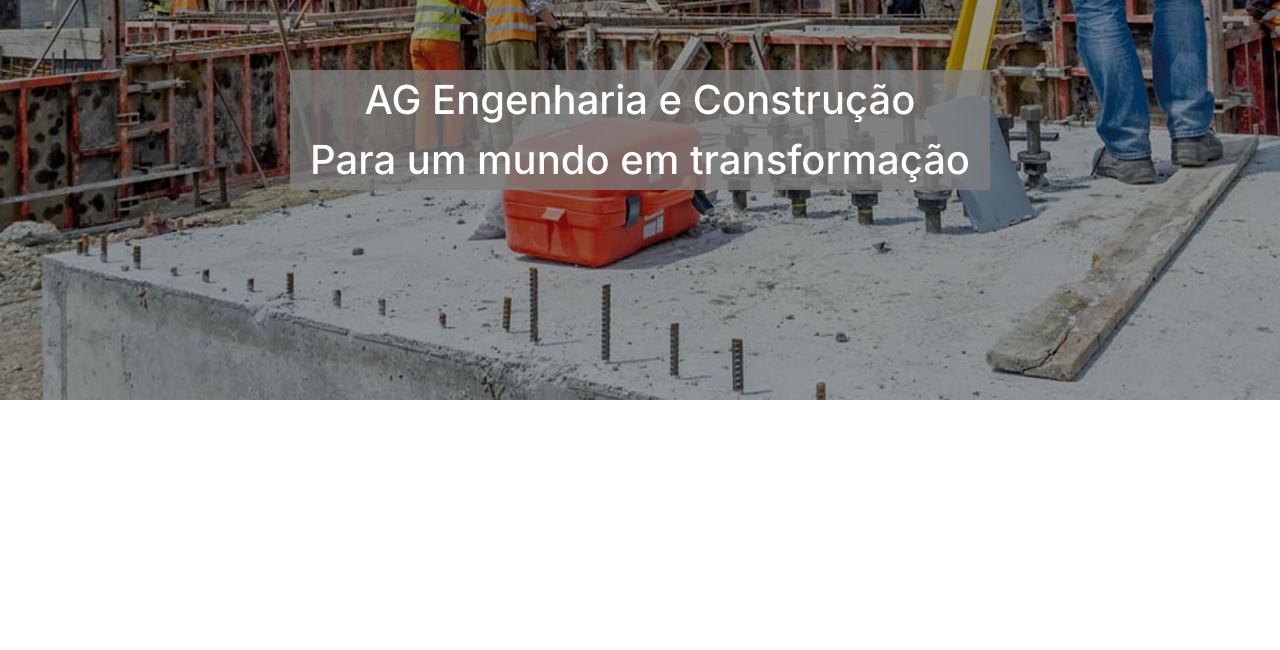
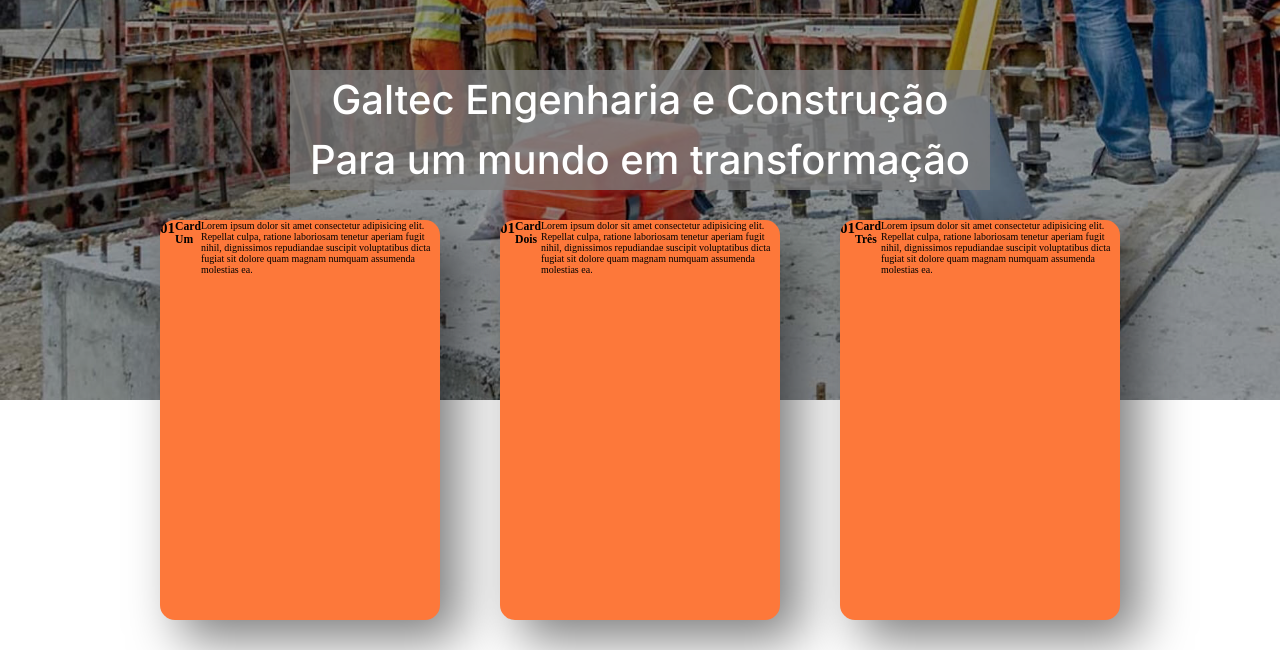
Before and after one commit to fabriciofcastro/galtec, a website: page index.html in a window 1280 px wide. Shown: the part 400-1050 px from the top of the page. Before the commit the page ends 800 px from the top, so only its background shows below. Drawn offline with Linux system fonts and the light colour scheme.

Commit message:
Criando cards

```diff
--- a/css/style.scss
+++ b/css/style.scss
@@ -79,6 +79,9 @@ header {
         color: #ffffff;
     }
 
+    /*
+    ------------  BOTÃO INSTITUCIONAL  ----------
+    */
     .read-more {
         display: flex;
         justify-content: center;
@@ -89,6 +92,7 @@ header {
         border-radius: 1rem;
         overflow: hidden;
         position: relative;
+
     }
 
     .read-more a {
@@ -99,6 +103,7 @@ header {
         cursor: pointer;
         position: relative;
         z-index: 2;
+
     }
 
     .read-more::before {
@@ -112,12 +117,12 @@ header {
         transition: all 1.5s ease;
     }
 
-    .read-more:hover::before {
+    .read-more:hover::before  {
         width: 100%;
         background-color: #1e06a5;
         transition: width 1s;
+    }
 
-    }
 
     .fa-circle-arrow-right {
         margin-left: 1.2rem;
@@ -158,12 +163,43 @@ header {
                 background-color: #7e7e7ec1;
                 width: 70rem;
             }
+
+    }
+
+    /*
+        ----------- C A R D S  ---------------
+    */
+
+    .content {
+        display: flex;
+        justify-content: center;
+        width: 100%;
+        position: relative;
+        flex-wrap: wrap;
+
+
+            .card {
+                width: 28rem;
+                height: 40rem;
+                margin: 3rem;
+                background-color: #fd783a;
+                box-shadow: 2rem 2rem 5rem rgba(0, 0 , 0, .5);
+                border-radius: 1.5rem;
+                overflow: hidden;
+                display: flex;
+                top: 5rem;
+            }
+
     }
 
 
 
 }
 
+@mixin animationTop {
+
+}
+
 /*
     *******
 */
--- a/index.html
+++ b/index.html
@@ -64,20 +64,55 @@
                 </div>
                 <section class="text-header">
                     <h1>Atuação em diversos setores excelência</h1>
-                    <p>AG Engenharia e Construção <br>
+                    <p>Galtec Engenharia e Construção <br>
                         Para um mundo em transformação</p>
                 </section>
+                <section class="content">
+                    <div class="card">
+                        <h2>01</h2>
+                        <h3>Card Um</h3>
+                        <p>
+                           Lorem ipsum dolor sit amet consectetur adipisicing elit.
+                           Repellat culpa, ratione laboriosam tenetur aperiam fugit
+                           nihil, dignissimos repudiandae suscipit voluptatibus dicta
+                           fugiat sit dolore quam magnam numquam assumenda molestias
+                           ea.
+                        </p>
+                    </div>
+
+                    <div class="card">
+                        <h2>01</h2>
+                        <h3>Card Dois</h3>
+                        <p>
+                           Lorem ipsum dolor sit amet consectetur adipisicing elit.
+                           Repellat culpa, ratione laboriosam tenetur aperiam fugit
+                           nihil, dignissimos repudiandae suscipit voluptatibus dicta
+                           fugiat sit dolore quam magnam numquam assumenda molestias
+                           ea.
+                        </p>
+                    </div>
+
+                    <div class="card">
+                        <h2>01</h2>
+                        <h3>Card Três</h3>
+                        <p>
+                           Lorem ipsum dolor sit amet consectetur adipisicing elit.
+                           Repellat culpa, ratione laboriosam tenetur aperiam fugit
+                           nihil, dignissimos repudiandae suscipit voluptatibus dicta
+                           fugiat sit dolore quam magnam numquam assumenda molestias
+                           ea.
+                        </p>
+                    </div>
+                </section>
+
             </div>
         </header>
+        <main>
+
+        </main>
 
 
     </div>
-
-
-
-
-
-
 
     <script src=""></script>
 </body>
```
Also changed, not shown: .devcontainer/devcontainer.json (added), css/style.css, 2 other files.
